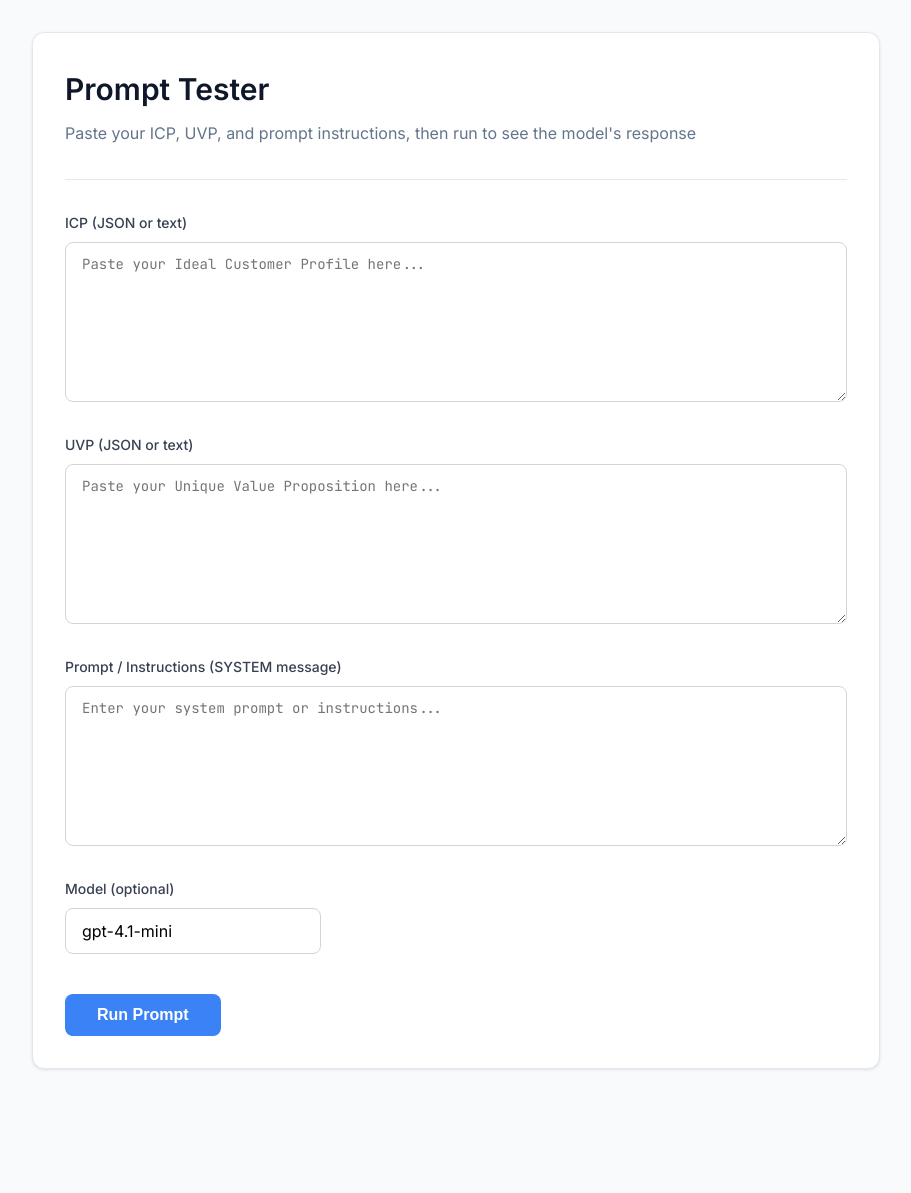
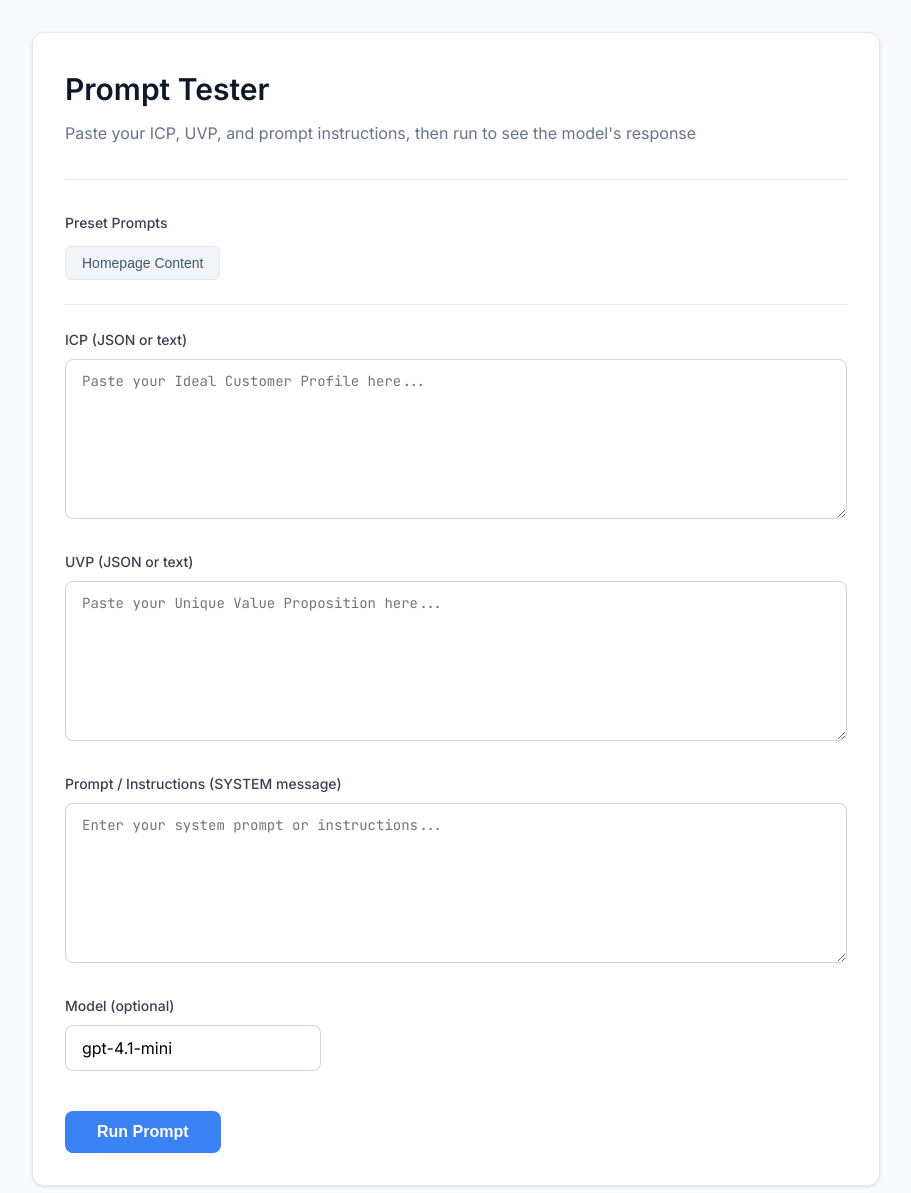
Before and after one commit to iabhinavsr-eng/Webware-Content-Studio, a Flask app: page / in a window 1280 px wide. Shown: the top 1193 px of the page, without its empty margins (184-1095 px from the left). Before the commit the page ends 1070 px from the top, so only its background shows below. Run offline with Flask 3, Linux system fonts and the light colour scheme.

Commit message:
Add a button to generate homepage content using a specialized prompt
Add a "Homepage Content" button to the index page that loads a predefined system prompt into the prompt instructions textarea. This prompt guides the AI to generate SEO-optimized homepage content based on user inputs for ICP and UVP. Also, added CSS for the new preset button section.

Replit-Commit-Author: Agent
Replit-Commit-Session-Id: 6dd030f3-a828-43db-aab4-a56b52d7eee7
Replit-Commit-Checkpoint-Type: full_checkpoint
Replit-Commit-Event-Id: dfddc06a-8d29-4ae9-9938-ad4689e099b5
Replit-Commit-Screenshot-Url: https://storage.googleapis.com/screenshot-production-us-central1/f970e081-ed84-4fbd-bbf5-14f461b549f7/6dd030f3-a828-43db-aab4-a56b52d7eee7/RIFmbcm
Replit-Helium-Checkpoint-Created: true

```diff
--- a/templates/index.html
+++ b/templates/index.html
@@ -96,6 +96,45 @@
             max-width: 16rem;
         }
 
+        .preset-section {
+            margin-bottom: 1.5rem;
+            padding-bottom: 1.5rem;
+            border-bottom: 1px solid #e2e8f0;
+        }
+
+        .preset-section label {
+            margin-bottom: 0.75rem;
+        }
+
+        .preset-buttons {
+            display: flex;
+            flex-wrap: wrap;
+            gap: 0.5rem;
+        }
+
+        .preset-btn {
+            background-color: #f1f5f9;
+            color: #475569;
+            font-size: 0.875rem;
+            font-weight: 500;
+            padding: 0.5rem 1rem;
+            border: 1px solid #e2e8f0;
+            border-radius: 0.375rem;
+            cursor: pointer;
+            transition: all 0.2s;
+        }
+
+        .preset-btn:hover {
+            background-color: #e2e8f0;
+            border-color: #cbd5e1;
+        }
+
+        .preset-btn.active {
+            background-color: #3b82f6;
+            color: white;
+            border-color: #3b82f6;
+        }
+
         .submit-container {
             display: flex;
             justify-content: flex-start;
@@ -189,6 +228,13 @@
             </div>
 
             <form method="POST" action="/">
+                <div class="preset-section">
+                    <label>Preset Prompts</label>
+                    <div class="preset-buttons">
+                        <button type="button" class="preset-btn" onclick="loadPreset('homepage')">Homepage Content</button>
+                    </div>
+                </div>
+
                 <div class="form-group">
                     <label for="icp">ICP (JSON or text)</label>
                     <textarea name="icp" id="icp" placeholder="Paste your Ideal Customer Profile here...">{{ icp }}</textarea>
@@ -233,5 +279,105 @@
             {% endif %}
         </div>
     </div>
+
+    <script>
+        const PRESETS = {
+            homepage: `SYSTEM PROMPT (Homepage Content Builder)
+
+Role:
+You are an expert website copywriter specialising in SEO-optimised homepage content, using structured inputs (ICP, UVP, and page SEO data) to produce clear, persuasive, conversion-focused content.
+
+Rules (MUST follow all):
+Language & Formatting
+
+Use British English.
+
+Output standard ASCII only (no curly quotes, no emojis).
+
+Normalise whitespace (no double spaces, no trailing spaces).
+
+Do not mention phone numbers, emails, URLs, or the business address.
+
+Do not write the business name more than once in the entire content unless the input instructs otherwise.
+
+No hype language (e.g., "world-class", "best ever").
+
+Tone: professional, direct, trustworthy.
+
+SEO & Content Requirements
+
+Use the provided H1, keywords, ICP, UVP, and any SEO page structure.
+
+Do not invent new services, locations, or claims.
+
+Do not include geographic references unless they appear in the service areas list.
+
+Naturally weave relevant keywords into the content without over-optimising.
+
+DO NOT include keywords as a list; integrate them in context.
+
+Homepage Structure (MUST output all sections):
+
+Your output must include the following sections EXACTLY in this order within JSON:
+
+hero_section
+
+H1 (use the given one)
+
+2-3 sentence hero paragraph explaining what the business does and who it helps
+
+One clear CTA sentence (e.g., "Get started today.")
+
+value_proposition_section
+
+3 bullet points derived from UVP (each 1-2 sentences)
+
+No exaggeration; focus on measurable or practical benefits
+
+services_overview_section
+
+A short 2-3 sentence intro
+
+3-6 service blurbs (each 1-2 sentences)
+
+Use ONLY services mentioned in products/services offered
+
+why_choose_us_section
+
+3-5 bullets drawn directly from ICP + UVP pain points and motivators
+
+process_section
+
+3-4 steps explaining how the business works with its customers
+
+Each step: title + 1-2 sentences
+
+testimonials_placeholder
+
+1 short generic sample testimonial (no names)
+
+faq_section
+
+3 FAQs relevant to the service offering
+
+Each answer: 2-3 sentences
+
+final_cta_section
+
+2-3 sentences reminding the visitor why to take action
+
+No contact info; CTA only`
+        };
+
+        function loadPreset(name) {
+            const prompt = PRESETS[name];
+            if (prompt) {
+                document.getElementById('prompt_instructions').value = prompt;
+
+                document.querySelectorAll('.preset-btn').forEach(btn => btn.classList.remove('active'));
+                event.target.classList.add('active');
+            }
+        }
+    </script>
 </body>
 </html>
```
Also changed, not shown: attached_assets/Pasted-SYSTEM-PROMPT-Homepage-Content-Builder-Role-You-are-an-_1765228975336.txt (added, +85 -0 lines), 1 other file.
